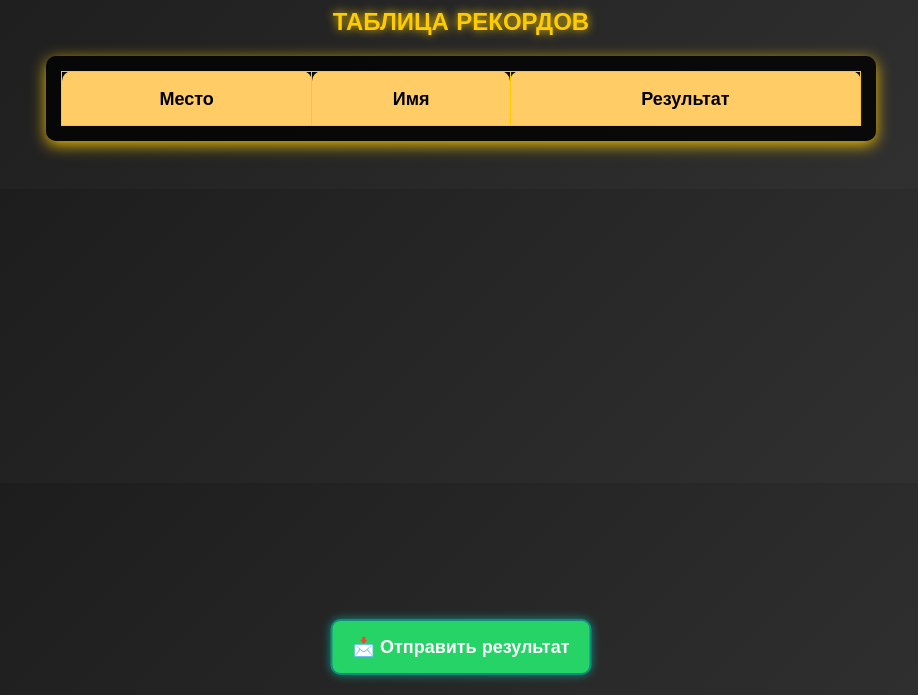
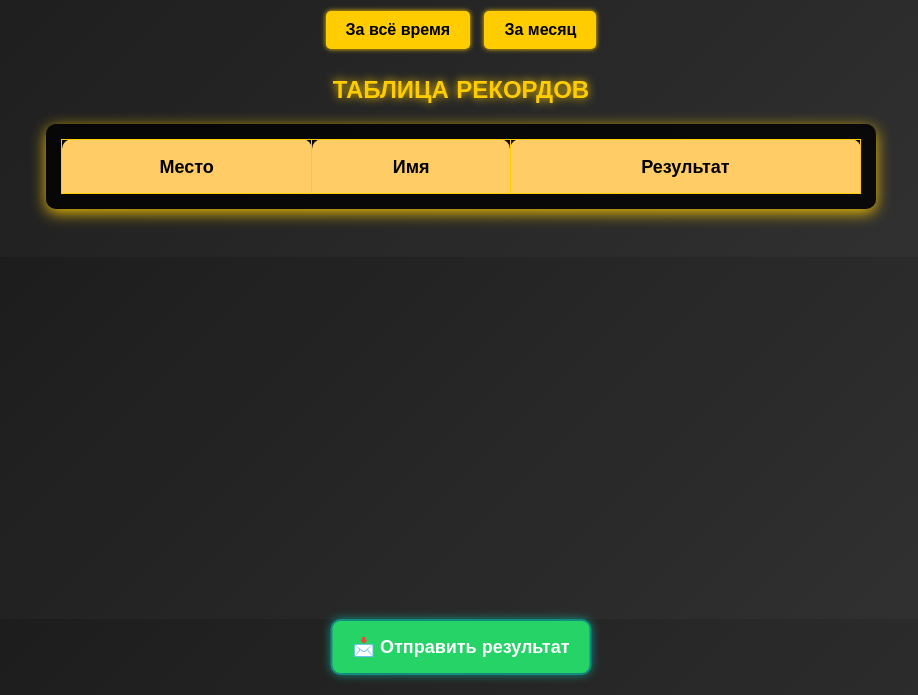
Before and after one commit to almaz88777/silomer2, a plain HTML site: page index.html in a window 1280 px wide. Shown: the part 105-800 px from the top of the page, without its empty margins (179-1097 px from the left). Drawn offline with Linux system fonts and the light colour scheme; no server answers.

Commit message:
Update index.html

```diff
--- a/index.html
+++ b/index.html
@@ -79,20 +79,33 @@
             background: #128C7E;
             box-shadow: 0 0 15px #25D366;
         }
-        @media (max-width: 600px) {
-            th, td {
-                padding: 10px;
-                font-size: 14px;
-            }
-            .whatsapp-button {
-                font-size: 16px;
-                padding: 10px 15px;
-            }
+        .filter-buttons {
+            margin-bottom: 20px;
+        }
+        .filter-button {
+            padding: 10px 20px;
+            margin: 5px;
+            font-size: 16px;
+            cursor: pointer;
+            border: none;
+            border-radius: 5px;
+            background: #ffcc00;
+            color: black;
+            font-weight: bold;
+            box-shadow: 0 0 5px #ffcc00;
+        }
+        .filter-button:hover {
+            background: #ffdb4d;
         }
     </style>
 </head>
 <body>
     <h1>🏆 Рейтинг Силомера 🏆</h1>
+
+    <div class="filter-buttons">
+        <button class="filter-button" onclick="loadRanking('Лист1')">За всё время</button>
+        <button class="filter-button" onclick="loadRanking('Лист2')">За месяц</button>
+    </div>
 
     <h2>Таблица рекордов</h2>
     <div class="table-container">
@@ -110,9 +123,8 @@
     <button class="whatsapp-button" onclick="sendToWhatsApp()">📩 Отправить результат</button>
 
     <script>
-        const sheetUrl = 'https://docs.google.com/spreadsheets/d/1N33RD08kPghWrUZwMlPc_K7VI5eGTYhGTRzJfgf8hkM/gviz/tq?tqx=out:json&sheet=Лист1';
-
-        async function loadRanking() {
+        async function loadRanking(sheetName) {
+            const sheetUrl = `https://docs.google.com/spreadsheets/d/1N33RD08kPghWrUZwMlPc_K7VI5eGTYhGTRzJfgf8hkM/gviz/tq?tqx=out:json&sheet=${sheetName}`;
             try {
                 const response = await fetch(sheetUrl);
                 const text = await response.text();
@@ -142,13 +154,12 @@
             }
         }
 
-        document.addEventListener("DOMContentLoaded", loadRanking);
+        document.addEventListener("DOMContentLoaded", () => loadRanking('Лист1'));
 
         function sendToWhatsApp() {
             const phoneNumber = '77088246287';
-            const message = 'Привет!Отправь мне Имя ,Результат , Фото ';
+            const message = 'Привет! Отправь мне Имя, Результат, Фото';
             const whatsappURL = `https://wa.me/${phoneNumber}?text=${encodeURIComponent(message)}`;
-
             window.open(whatsappURL, "_blank");
         }
     </script>
```
